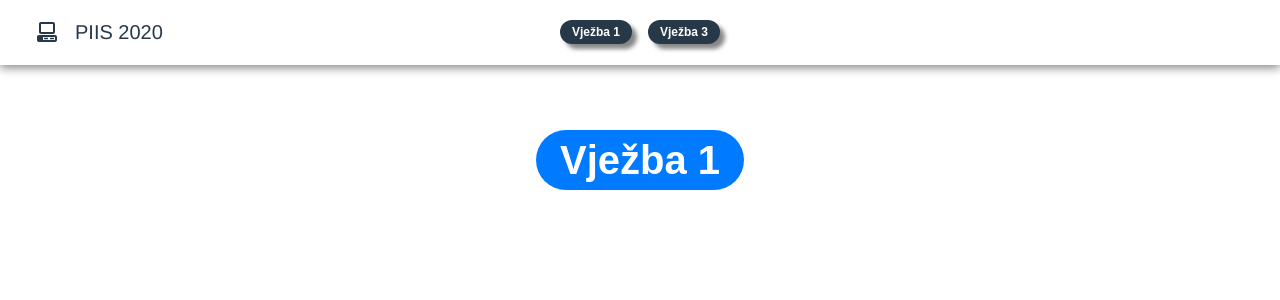
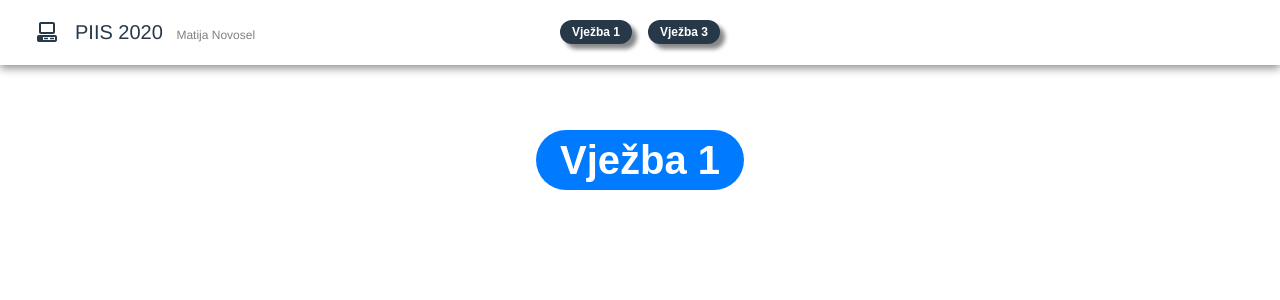
Before and after one commit to MatijaNovosel/piis-2020, a Vue app in the folder vjezba-1-3/: page / in a window 1280 px wide. Shown: the top 300 px of the page. Built offline with nearby package versions, Linux system fonts and the light colour scheme.

Commit message:
Navbar changes

```diff
--- a/vjezba-1-3/src/components/navbar.vue
+++ b/vjezba-1-3/src/components/navbar.vue
@@ -1,6 +1,6 @@
 <template>
   <nav class="navbar sticky-top navbar-expand navbar-light navbar-general">
-    <span class="navbar-logo"><logo class="mr-3 mb-1" />PIIS 2020</span>
+    <span class="navbar-logo"><logo class="mr-3 mb-1" />PIIS 2020 <span class="subtitle-text ml-2">Matija Novosel</span></span>
     <div class="collapse navbar-collapse">
       <ul class="navbar-nav mx-auto">
         <li class="nav-item mr-3">
@@ -66,6 +66,10 @@ export default defineComponent({
   font-family: "Dosis", "Source Sans Pro", "Helvetica Neue", Arial, sans-serif;
   font-weight: 500;
 }
+.subtitle-text {
+  color: grey;
+  font-size: 12px;
+}
 .pill {
   font-size: 12px;
   cursor: pointer;
```
